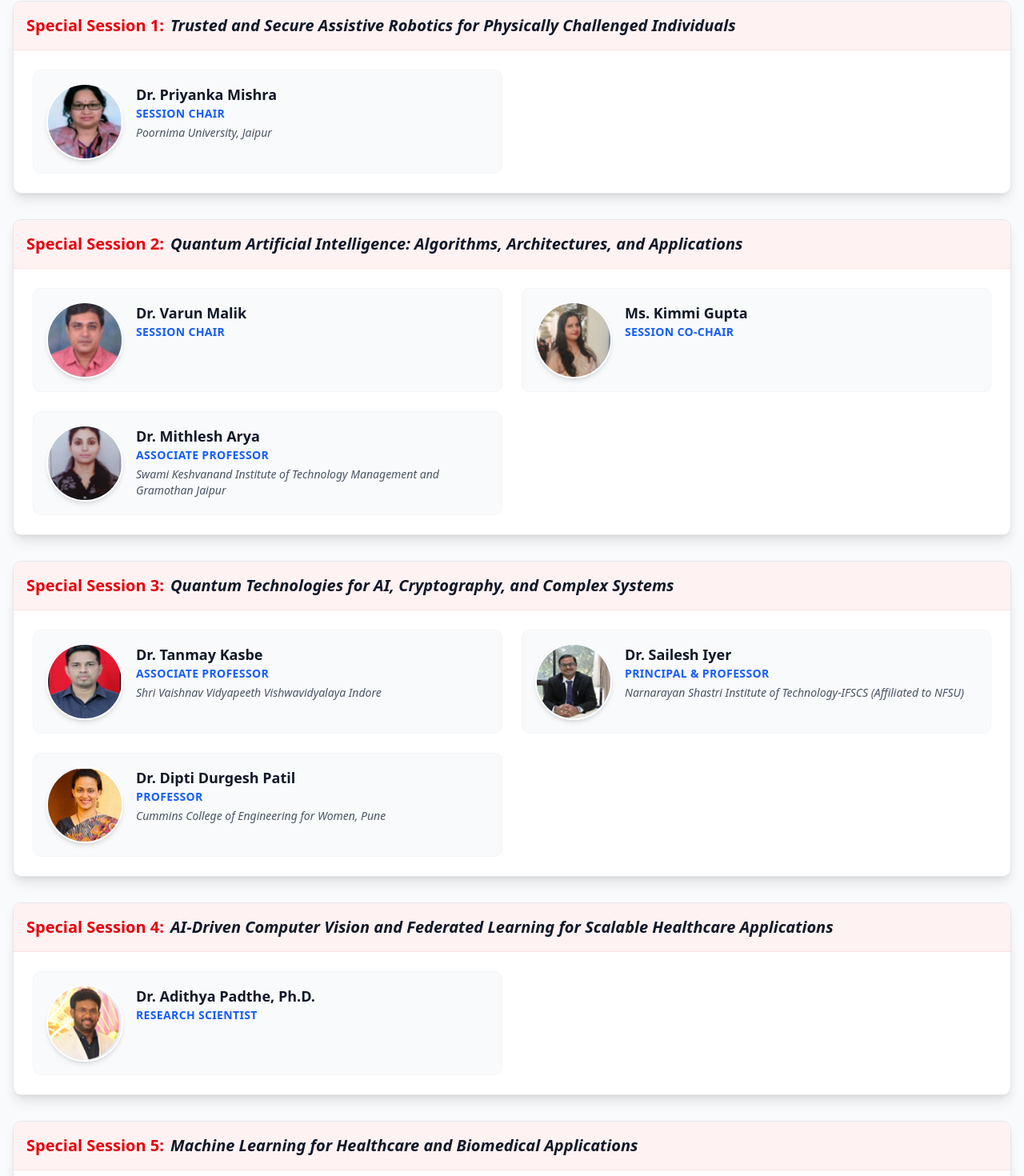
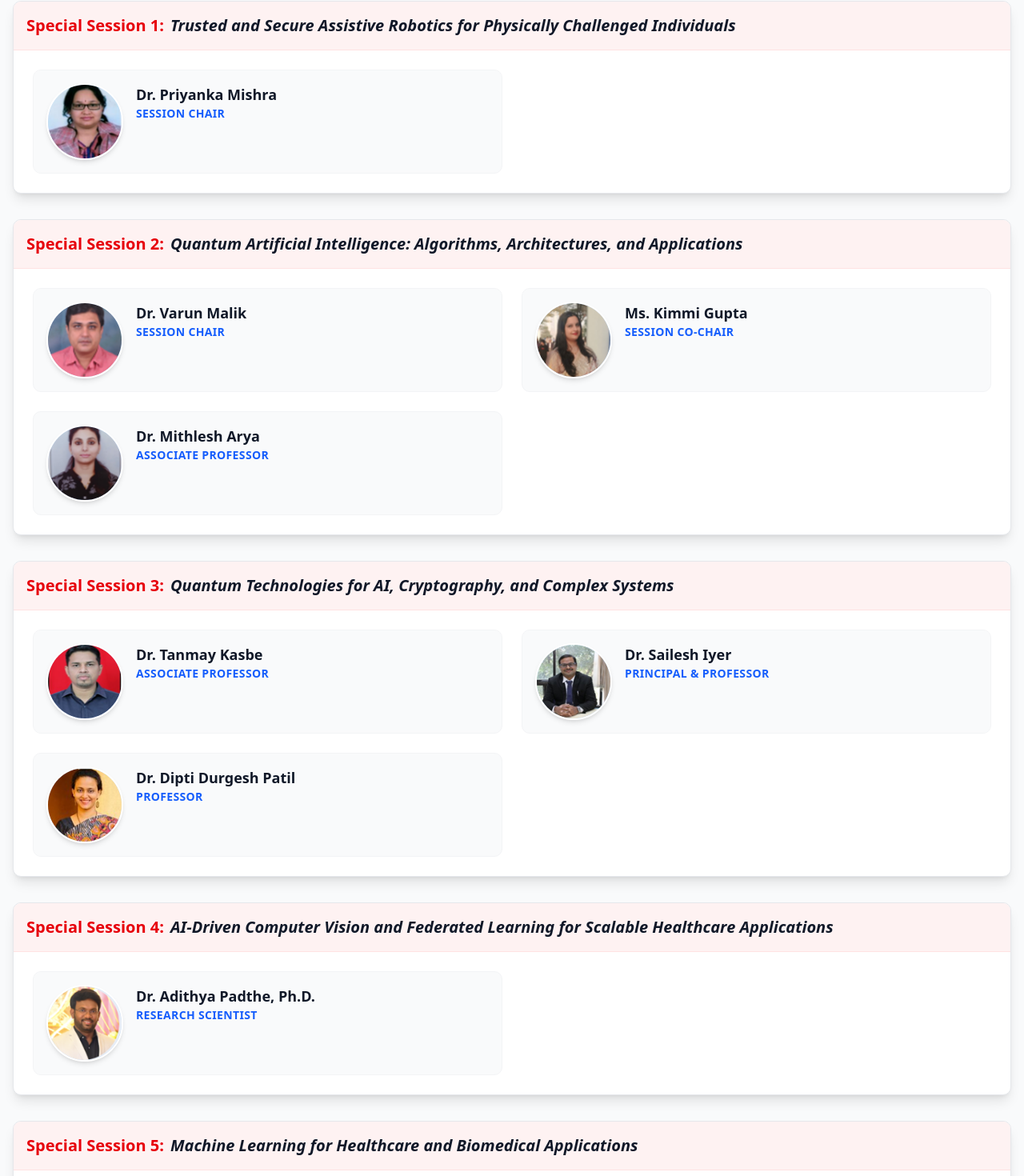
Before and after one commit to nerkoux/icracs-2026, a Next.js app: page /call-for-special-session in a window 1280 px wide. Shown: the part 625-2095 px from the top of the page at 80% size. Built offline with nearby package versions, Linux system fonts and the light colour scheme.

Commit message:
Remove institute field from SpecialSessionChair data
Eliminated the 'institute' property from the SpecialSessionChair interface and all related data and UI rendering. This simplifies the chair data structure and removes institute display from the special session page.

```diff
--- a/src/app/call-for-special-session/page.tsx
+++ b/src/app/call-for-special-session/page.tsx
@@ -8,12 +8,6 @@ import Image from "next/image";
 interface SpecialSessionChair {
   name: string;
   role: string;
-  designation?: string;
-  department?: string;
-  institute?: string;
-  emails?: string[];
-  mobile?: string;
-  details?: string[];
   image?: string;
 }
 
@@ -30,7 +24,6 @@ export default function CallForSpecialSessionPage() {
         {
           name: "Dr. Priyanka Mishra",
           role: "Session Chair",
-          institute: "Poornima University, Jaipur",
           image: "/specialsessiondata/drpriyanka.png"
         }
       ]
@@ -51,7 +44,6 @@ export default function CallForSpecialSessionPage() {
         {
           name: "Dr. Mithlesh Arya",
           role: "Associate Professor",
-          institute: "Swami Keshvanand Institute of Technology Management and Gramothan Jaipur",
           image: "/specialsessiondata/mithilesharya.png"
         }
       ]
@@ -62,19 +54,16 @@ export default function CallForSpecialSessionPage() {
         {
           name: "Dr. Tanmay Kasbe",
           role: "Associate Professor",
-          institute: "Shri Vaishnav Vidyapeeth Vishwavidyalaya Indore",
           image: "/specialsessiondata/drtanmay.png"
         },
         {
           name: "Dr. Sailesh Iyer",
           role: "Principal & Professor",
-          institute: "Narnarayan Shastri Institute of Technology-IFSCS (Affiliated to NFSU)",
           image: "/specialsessiondata/drshailesh.png"
         },
         {
           name: "Dr. Dipti Durgesh Patil",
           role: "Professor",
-          institute: "Cummins College of Engineering for Women, Pune",
           image: "/specialsessiondata/drdipti.png"
         }
       ]
@@ -95,7 +84,6 @@ export default function CallForSpecialSessionPage() {
         {
           name: "Dr. Anita",
           role: "Assistant Professor",
-          institute: "JUIT, Solan",
           image: "/specialsessiondata/dranita.png"
         }
       ]
@@ -193,7 +181,6 @@ export default function CallForSpecialSessionPage() {
                           <div className="flex-1 text-center sm:text-left w-full">
                             <h4 className="font-bold text-lg text-gray-900">{chair.name}</h4>
                             {chair.role && <p className="text-sm font-bold text-blue-600 mb-1 uppercase tracking-wide">{chair.role}</p>}
-                            {chair.institute && <p className="text-sm italic font-medium text-gray-600">{chair.institute}</p>}
                           </div>
                         </div>
                       ))}
```
